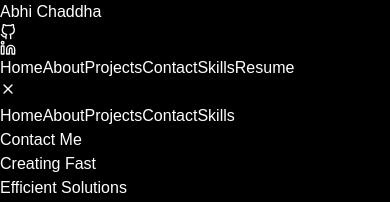
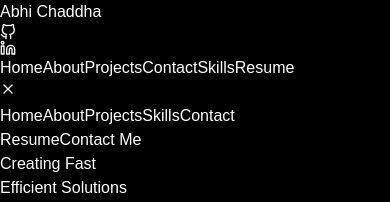
Before and after one commit to 532ab/portfolio-website, a React (Vite) app: page / in a window 390 px wide. Both pictures are taken after a click on the button 8 px from the left and 89 px from the top of the page. Shown: the top 202 px of the page. Built offline with nearby package versions, Linux system fonts and the light colour scheme.

Commit message:
Improve mobile menu: add resume button and smooth animations

```diff
--- a/src/components/Header.jsx
+++ b/src/components/Header.jsx
@@ -79,28 +79,60 @@ const Header = ({ openContactForm }) => {
       </div>
 
       {/* Mobile Menu */}
-      {isOpen && (
-        <div className="md:hidden bg-white dark:bg-gray-900 shadow-lg px-4 py-5 space-y-5">
-          <nav className="flex flex-col space-y-3">
-            {["Home", "About", "Projects", "Contact", "Skills"].map((item) => (
-              <a key={item} onClick={toggleMenu} className="text-gray-300 font-medium py-2" href={`#${item.toLowerCase()}`}>
+      <motion.div
+        initial={{ opacity: 0, height: 0 }}
+        animate={{ opacity: isOpen ? 1 : 0, height: isOpen ? "auto" : 0 }}
+        exit={{ opacity: 0, height: 0 }}
+        transition={{ duration: 0.3, ease: "easeInOut" }}
+        className="md:hidden overflow-hidden"
+      >
+        <div className="bg-white dark:bg-gray-900 shadow-2xl px-4 py-6 space-y-4 backdrop-blur-sm">
+          <nav className="flex flex-col space-y-2">
+            {["Home", "About", "Projects", "Skills", "Contact"].map((item, index) => (
+              <motion.a
+                key={item}
+                initial={{ opacity: 0, x: -20 }}
+                animate={{ opacity: isOpen ? 1 : 0, x: isOpen ? 0 : -20 }}
+                transition={{ delay: isOpen ? index * 0.05 : 0, duration: 0.3 }}
+                onClick={toggleMenu}
+                className="text-gray-800 dark:text-gray-100 font-medium py-3 px-4 rounded-lg hover:bg-violet-100 dark:hover:bg-gray-800 hover:text-violet-600 dark:hover:text-violet-400 transition-all duration-200"
+                href={`#${item.toLowerCase()}`}
+              >
                 {item}
-              </a>
+              </motion.a>
             ))}
           </nav>
-          <div className="pt-4 border-t border-gray-200 dark:border-gray-700">
-            <button
+
+          <div className="pt-4 space-y-3 border-t border-gray-200 dark:border-gray-700">
+            <motion.a
+              initial={{ opacity: 0, y: 10 }}
+              animate={{ opacity: isOpen ? 1 : 0, y: isOpen ? 0 : 10 }}
+              transition={{ delay: isOpen ? 0.25 : 0, duration: 0.3 }}
+              href="/Chaddha_Abhimanyu.pdf"
+              target="_blank"
+              rel="noopener noreferrer"
+              download
+              className="block"
+            >
+              <button className="w-full px-4 py-3 rounded-lg bg-gradient-to-r from-gray-200 to-gray-300 dark:from-gray-700 dark:to-gray-600 text-red-700 dark:text-red-400 font-bold hover:from-red-700 hover:to-red-700 hover:text-white dark:hover:from-red-700 dark:hover:to-red-700 transition-all duration-300 shadow-md hover:shadow-lg">
+                Resume
+              </button>
+            </motion.a>
+            <motion.button
+              initial={{ opacity: 0, y: 10 }}
+              animate={{ opacity: isOpen ? 1 : 0, y: isOpen ? 0 : 10 }}
+              transition={{ delay: isOpen ? 0.3 : 0, duration: 0.3 }}
               onClick={() => {
                 toggleMenu()
                 openContactForm()
               }}
-              className="mt-0 block w-full px-3 py-2 rounded-lg bg-gradient-to-r from-violet-600 to-violet-400 font-bold"
+              className="w-full px-4 py-3 rounded-lg bg-gradient-to-r from-violet-600 to-violet-400 dark:from-violet-700 dark:to-violet-500 text-white font-bold hover:shadow-lg hover:from-violet-700 hover:to-violet-600 transition-all duration-300 shadow-md"
             >
               Contact Me
-            </button>
+            </motion.button>
           </div>
         </div>
-      )}
+      </motion.div>
     </header>
   )
 }
```
